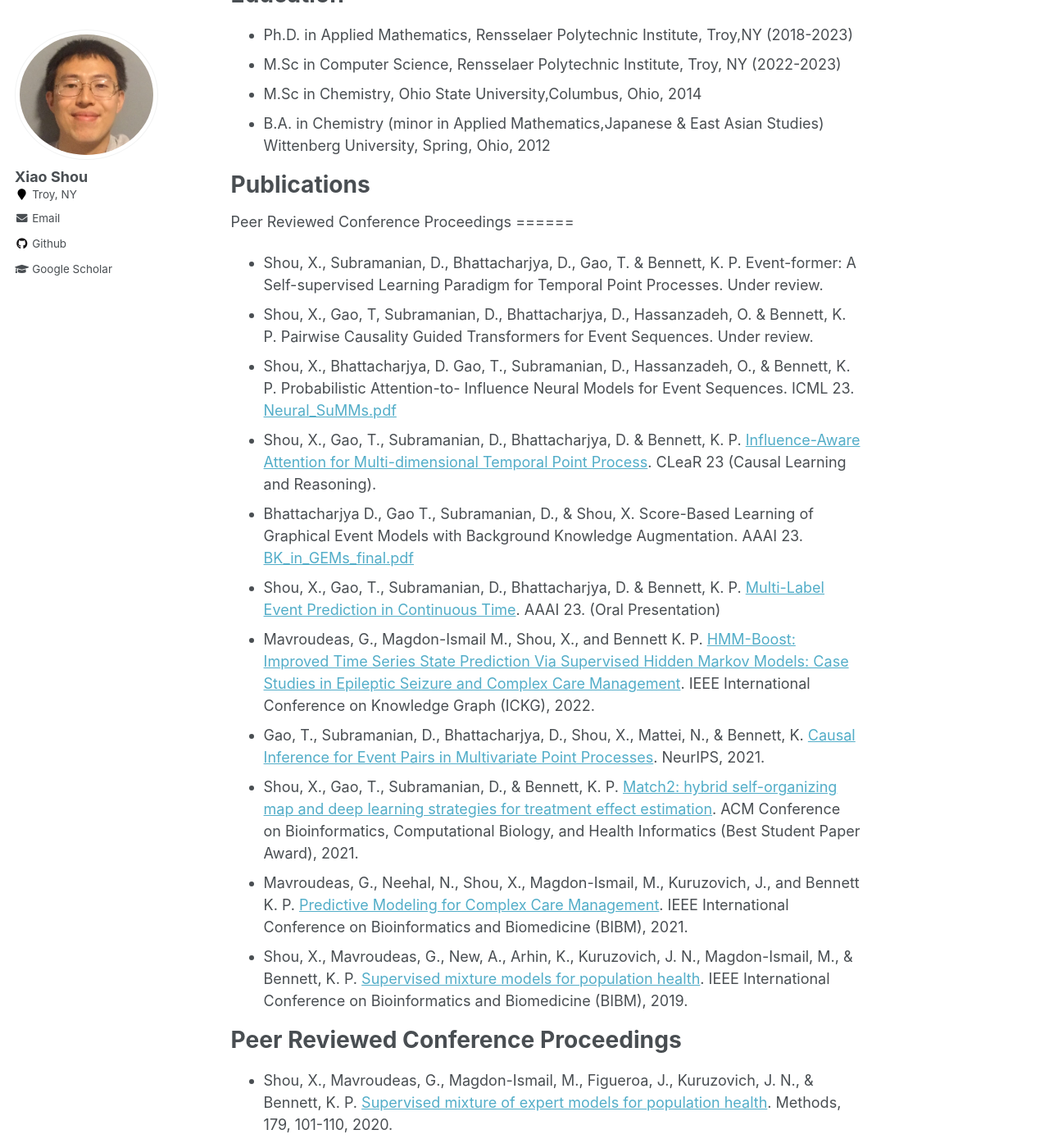
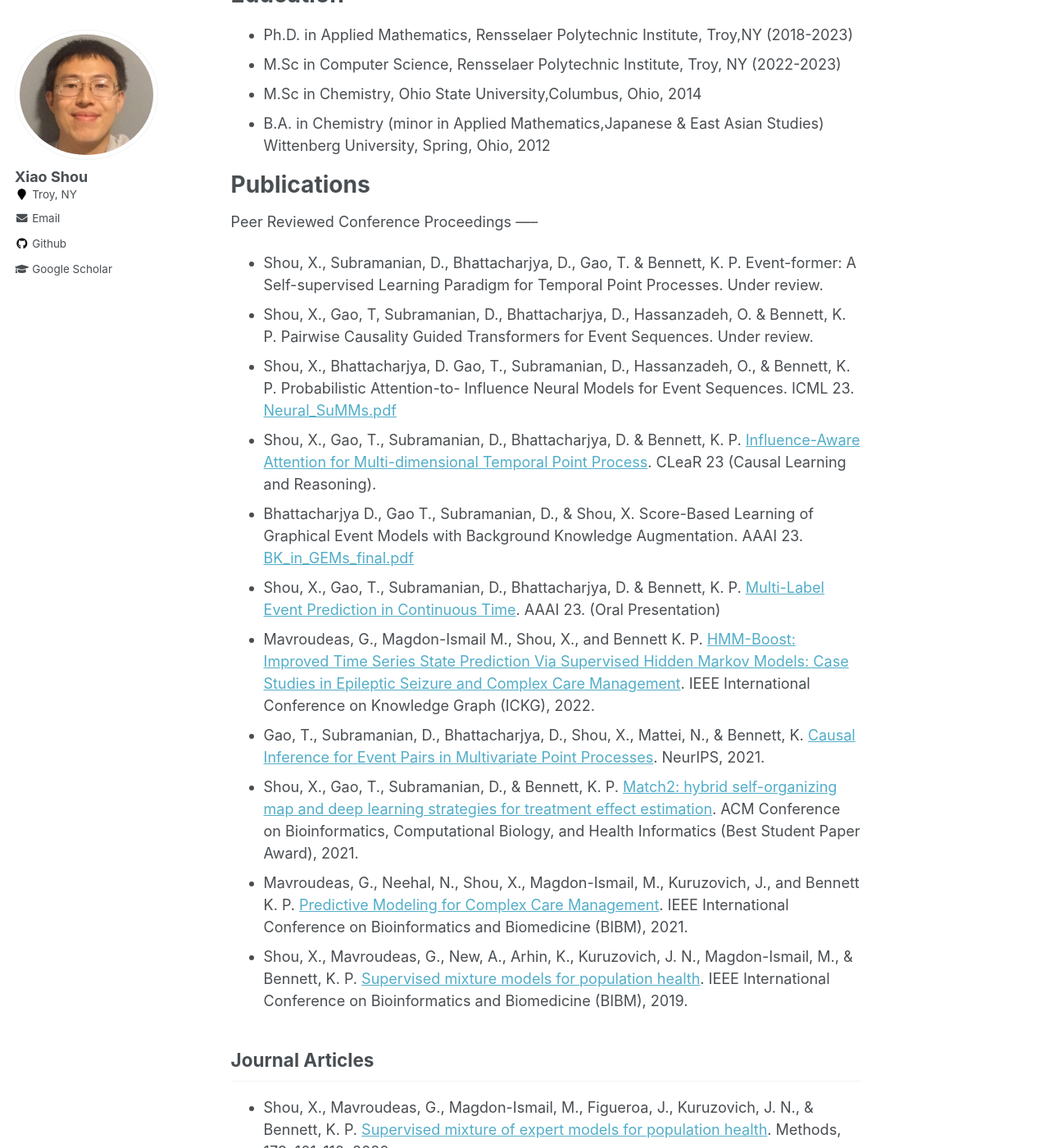
Before and after one commit to shou-xiao/shou-xiao1.github.io, a Jekyll site: the page built from _pages/about.md, in a window 1280 px wide and 1400 px high, scrolled down 550 px. Shown: the whole window at 82% size. Built offline with Jekyll 4.4.1, drawn with Linux system fonts in a browser that asks for light colours.

Commit message:
Update about.md

```diff
--- a/_pages/about.md
+++ b/_pages/about.md
@@ -31,7 +31,7 @@ Education
 Publications
 ======
 Peer Reviewed Conference Proceedings
-======
+-----
 * Shou, X., Subramanian, D., Bhattacharjya, D., Gao, T. & Bennett, K. P. Event-former: A Self-supervised Learning Paradigm for Temporal Point Processes. Under review.
 * Shou, X., Gao, T, Subramanian, D., Bhattacharjya, D., Hassanzadeh, O. & Bennett, K. P. Pairwise Causality Guided Transformers for Event Sequences. Under review.
 * Shou, X., Bhattacharjya, D. Gao, T., Subramanian, D., Hassanzadeh, O., & Bennett, K. P. Probabilistic Attention-to-
@@ -48,8 +48,8 @@ AAAI 23. (Oral Presentation)
 * Mavroudeas, G., Neehal, N., Shou, X., Magdon-Ismail, M., Kuruzovich, J., and Bennett K. P. [Predictive Modeling for Complex Care Management](https://ieeexplore.ieee.org/abstract/document/9669714). IEEE International Conference on Bioinformatics and Biomedicine (BIBM), 2021.
 * Shou, X., Mavroudeas, G., New, A., Arhin, K., Kuruzovich, J. N., Magdon-Ismail, M., & Bennett, K. P. [Supervised mixture models for population health](https://www.cs.rpi.edu/~magdon/ps/conference/CadreBIBM2019.pdf). IEEE International Conference on Bioinformatics and Biomedicine (BIBM), 2019.
 
-Peer Reviewed Conference Proceedings
-======
+Journal Articles
+-----
 * Shou, X., Mavroudeas, G., Magdon-Ismail, M., Figueroa, J., Kuruzovich, J. N., & Bennett, K. P. [Supervised mixture of expert models for population health](https://www.sciencedirect.com/science/article/abs/pii/S1046202320300438). Methods, 179, 101-110, 2020.
 
 
```
